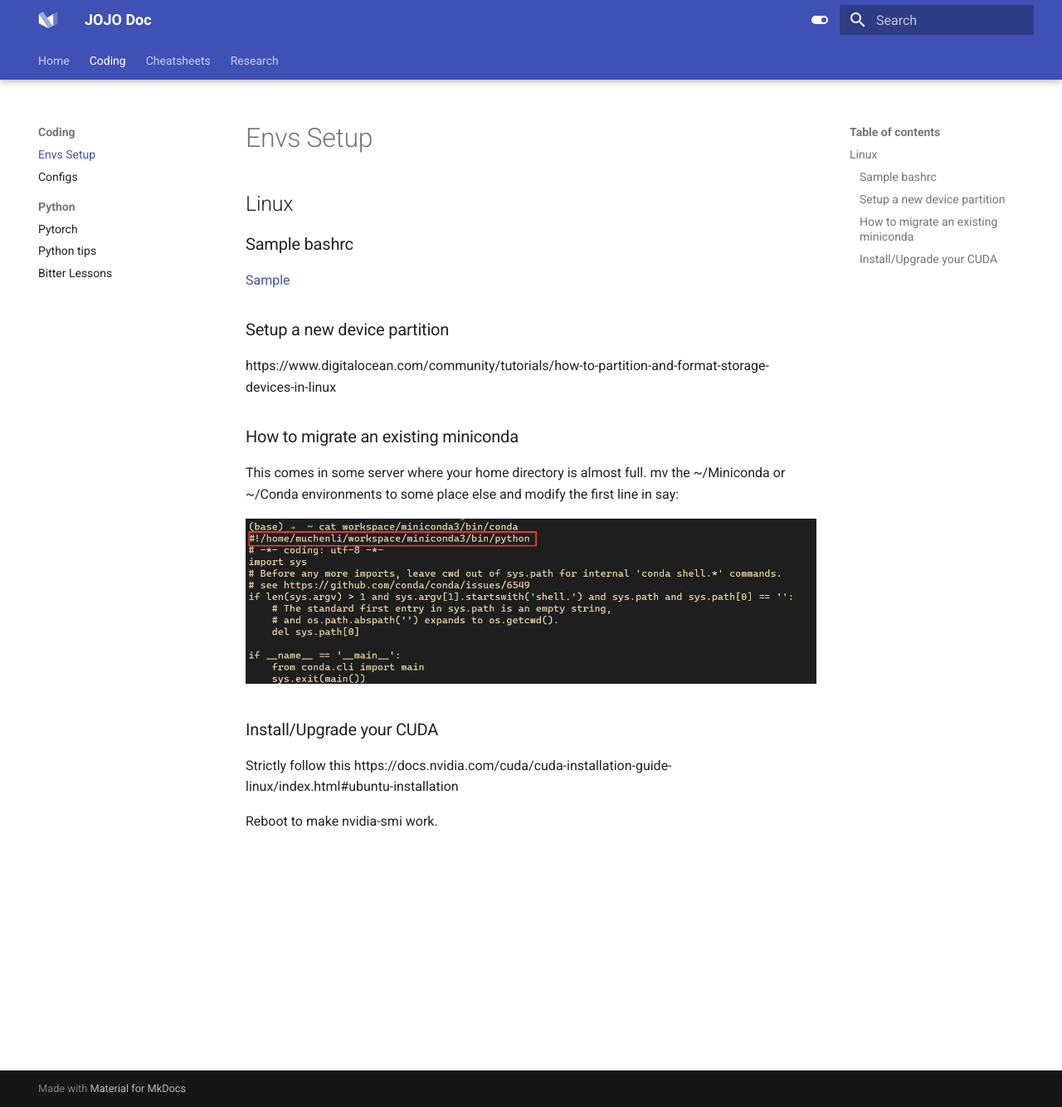
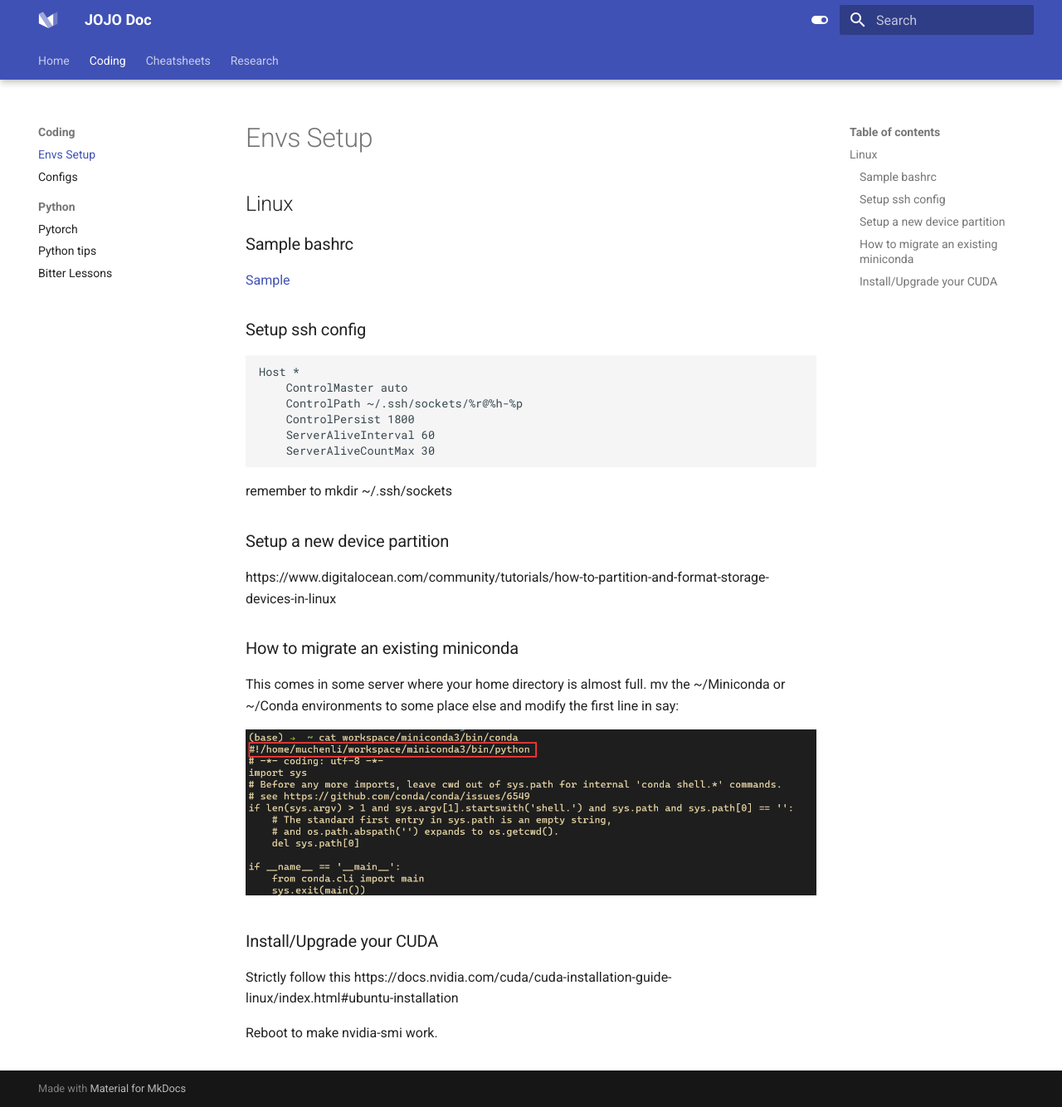
Before and after one commit to jojoml/jojodoc, an MkDocs documentation site: the page built from docs/coding/envs.md, in a window 1280 px wide and 1334 px high. Shown: the whole window at 83% size. Built offline with MkDocs 1.6.1 and Material for MkDocs 9.7.7, drawn with Linux system fonts in a browser that asks for light colours.

Commit message:
Update envs.md

````diff
--- a/docs/coding/envs.md
+++ b/docs/coding/envs.md
@@ -1,6 +1,17 @@
 ## Linux
 ### Sample bashrc
 [Sample](./.bashrc)
+
+### Setup ssh config
+```bash
+Host *
+    ControlMaster auto
+    ControlPath ~/.ssh/sockets/%r@%h-%p
+    ControlPersist 1800
+    ServerAliveInterval 60
+    ServerAliveCountMax 30
+```
+remember to mkdir ~/.ssh/sockets
 
 ### Setup a new device partition
 https://www.digitalocean.com/community/tutorials/how-to-partition-and-format-storage-devices-in-linux
````
